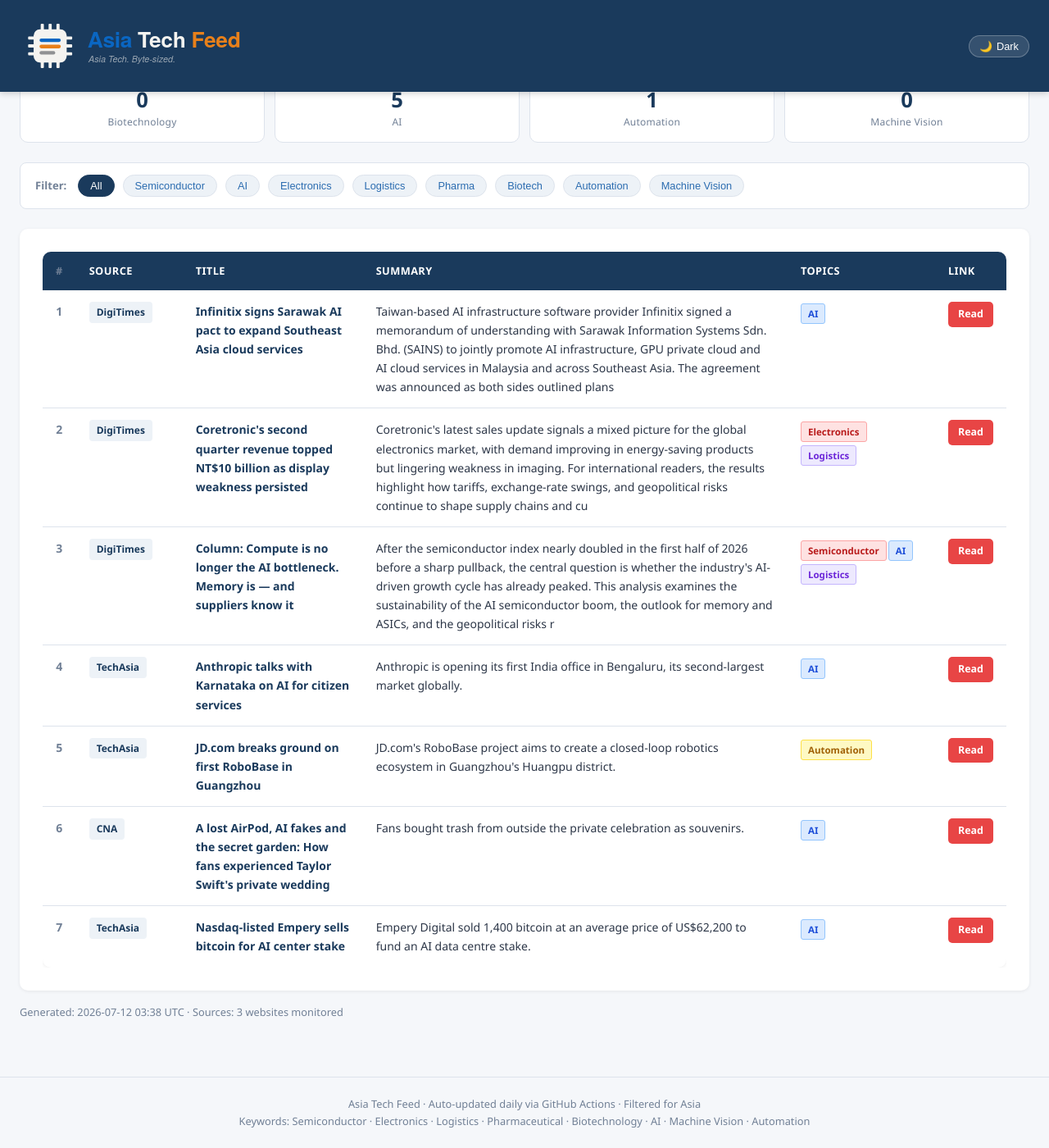
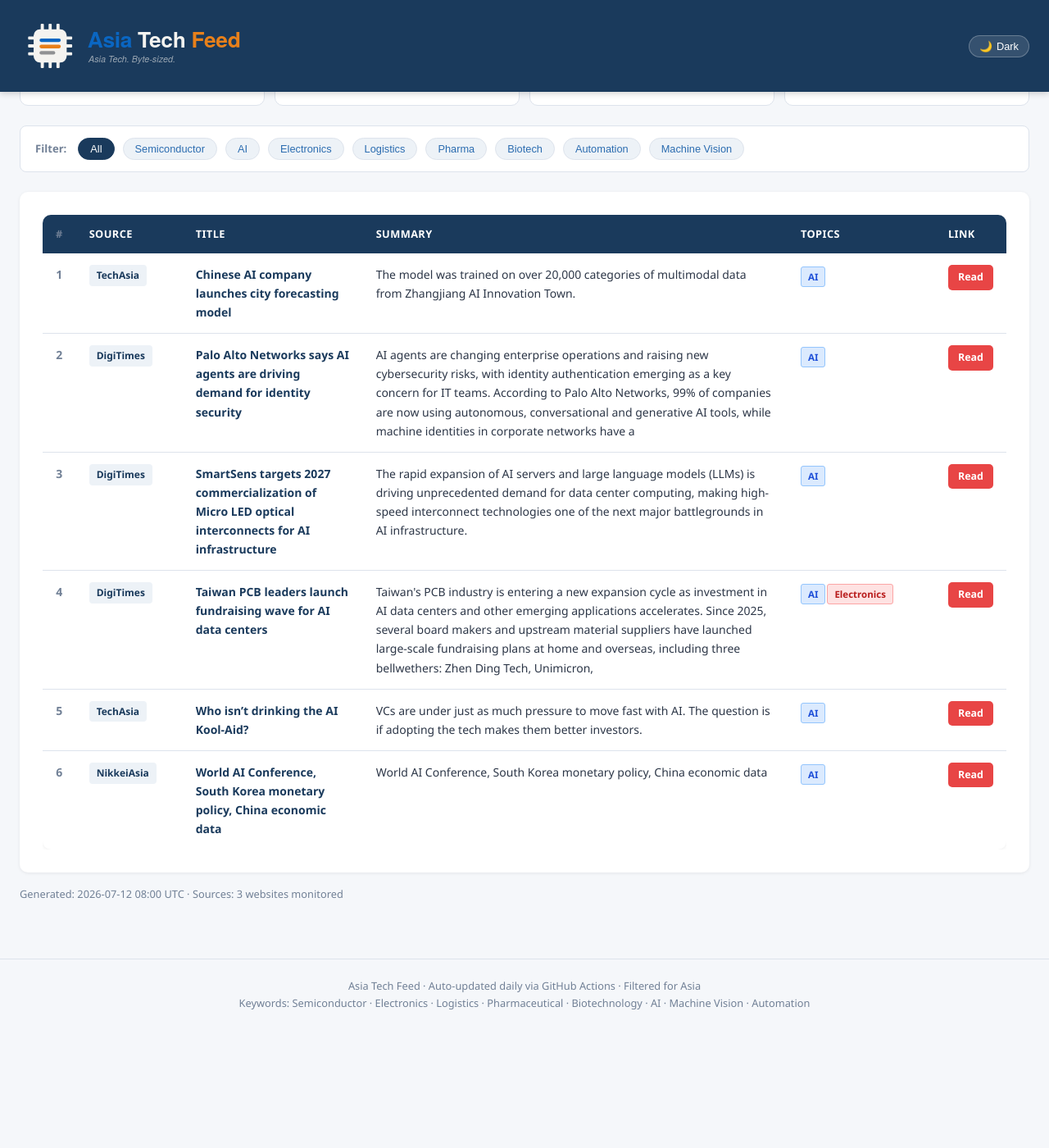
Before and after one commit to asiatechfeed/Asia-Tech-Feed, a Jekyll site: the page built from _posts/2026-07-12-asia-tech-news-digest.md, in a window 1280 px wide and 1400 px high, scrolled down 568 px. Shown: the whole window at 82% size. Built offline with Jekyll 4.4.1, drawn with Linux system fonts in a browser that asks for light colours; a script that is not in the unit is left out; after the commit the page ends 1825 px from its top, so only the background shows below that; some of the changed text lies outside the part shown.

Commit message:
📰 News digest 2026-07-12 (6 articles)

```diff
--- a/_posts/2026-07-12-asia-tech-news-digest.md
+++ b/_posts/2026-07-12-asia-tech-news-digest.md
@@ -1,16 +1,16 @@
 ---
 layout: post
 title: "Asia Tech News Digest - July 12, 2026"
-date: 2026-07-12 11:38:38 +0800
-articles_count: 7
+date: 2026-07-12 16:00:53 +0800
+articles_count: 6
 sources_count: 3
-sources: ["CNA", "DigiTimes", "TechAsia"]
+sources: ["DigiTimes", "NikkeiAsia", "TechAsia"]
 csv_file: /assets/data/news-2026-07-12.tsv
-featured_title: "Infinitix signs Sarawak AI pact to expand Southeast Asia cloud services"
-featured_url: "https://www.digitimes.com/news/a20260710PD221/infrastructure-asia-government-software-gpu.html"
-featured_source: "DigiTimes"
-featured_summary: "Taiwan-based AI infrastructure software provider Infinitix signed a memorandum of understanding with Sarawak Information Systems Sdn. Bhd. (SAINS) to jointly promote AI infrastructure, GPU private cloud and AI cloud services in Malaysia and across Southeast Asia. The agreement was announced as both sides outlined plans"
-featured_image: "https://img.digitimes.com/newsshow/20260710pd221_files/3_b.jpg"
+featured_title: "Chinese AI company launches city forecasting model"
+featured_url: "https://www.techinasia.com/google-cloud-ai-startup-lovable-expand-multiyear-partnership-sources"
+featured_source: "TechAsia"
+featured_summary: "The model was trained on over 20,000 categories of multimodal data from Zhangjiang AI Innovation Town."
+featured_image: ""
 ---
 
 <table class="news-table">
@@ -27,59 +27,51 @@ featured_image: "https://img.digitimes.com/newsshow/20260710pd221_files/3_b.jpg"
 <tbody>
 <tr>
   <td class="col-num">1</td>
-  <td class="col-source"><span class="source-badge">DigiTimes</span></td>
-  <td class="col-title"><span class="article-title">Infinitix signs Sarawak AI pact to expand Southeast Asia cloud services</span></td>
-  <td class="col-summary">Taiwan-based AI infrastructure software provider Infinitix signed a memorandum of understanding with Sarawak Information Systems Sdn. Bhd. (SAINS) to jointly promote AI infrastructure, GPU private cloud and AI cloud services in Malaysia and across Southeast Asia. The agreement was announced as both sides outlined plans</td>
+  <td class="col-source"><span class="source-badge">TechAsia</span></td>
+  <td class="col-title"><span class="article-title">Chinese AI company launches city forecasting model</span></td>
+  <td class="col-summary">The model was trained on over 20,000 categories of multimodal data from Zhangjiang AI Innovation Town.</td>
   <td class="col-tags"><span class="tag ai">AI</span></td>
-  <td class="col-link"><a class="btn-link" href="https://www.digitimes.com/news/a20260710PD221/infrastructure-asia-government-software-gpu.html" target="_blank" rel="noopener">Read</a></td>
+  <td class="col-link"><a class="btn-link" href="https://www.techinasia.com/google-cloud-ai-startup-lovable-expand-multiyear-partnership-sources" target="_blank" rel="noopener">Read</a></td>
 </tr>
 <tr>
   <td class="col-num">2</td>
   <td class="col-source"><span class="source-badge">DigiTimes</span></td>
-  <td class="col-title"><span class="article-title">Coretronic's second quarter revenue topped NT$10 billion as display weakness persisted</span></td>
-  <td class="col-summary">Coretronic's latest sales update signals a mixed picture for the global electronics market, with demand improving in energy-saving products but lingering weakness in imaging. For international readers, the results highlight how tariffs, exchange-rate swings, and geopolitical risks continue to shape supply chains and cu</td>
-  <td class="col-tags"><span class="tag semi">Electronics</span><span class="tag logis">Logistics</span></td>
-  <td class="col-link"><a class="btn-link" href="https://www.digitimes.com/news/a20260710PD220/revenue-coretronic-shipments-electronics-monitor.html" target="_blank" rel="noopener">Read</a></td>
+  <td class="col-title"><span class="article-title">Palo Alto Networks says AI agents are driving demand for identity security</span></td>
+  <td class="col-summary">AI agents are changing enterprise operations and raising new cybersecurity risks, with identity authentication emerging as a key concern for IT teams. According to Palo Alto Networks, 99% of companies are now using autonomous, conversational and generative AI tools, while machine identities in corporate networks have a</td>
+  <td class="col-tags"><span class="tag ai">AI</span></td>
+  <td class="col-link"><a class="btn-link" href="https://www.digitimes.com/news/a20260710PD204/palo-alto-networks-cybersecurity-security-expansion-software.html" target="_blank" rel="noopener">Read</a></td>
 </tr>
 <tr>
   <td class="col-num">3</td>
   <td class="col-source"><span class="source-badge">DigiTimes</span></td>
-  <td class="col-title"><span class="article-title">Column: Compute is no longer the AI bottleneck. Memory is — and suppliers know it</span></td>
-  <td class="col-summary">After the semiconductor index nearly doubled in the first half of 2026 before a sharp pullback, the central question is whether the industry's AI-driven growth cycle has already peaked. This analysis examines the sustainability of the AI semiconductor boom, the outlook for memory and ASICs, and the geopolitical risks r</td>
-  <td class="col-tags"><span class="tag semi">Semiconductor</span><span class="tag ai">AI</span><span class="tag logis">Logistics</span></td>
-  <td class="col-link"><a class="btn-link" href="https://www.digitimes.com/news/a20260710PD213/market-2026-capacity-demand-growth.html" target="_blank" rel="noopener">Read</a></td>
+  <td class="col-title"><span class="article-title">SmartSens targets 2027 commercialization of Micro LED optical interconnects for AI infrastructure</span></td>
+  <td class="col-summary">The rapid expansion of AI servers and large language models (LLMs) is driving unprecedented demand for data center computing, making high-speed interconnect technologies one of the next major battlegrounds in AI infrastructure.</td>
+  <td class="col-tags"><span class="tag ai">AI</span></td>
+  <td class="col-link"><a class="btn-link" href="https://www.digitimes.com/news/a20260709PD217/expansion-language-data-center-photonics-demand.html" target="_blank" rel="noopener">Read</a></td>
 </tr>
 <tr>
   <td class="col-num">4</td>
-  <td class="col-source"><span class="source-badge">TechAsia</span></td>
-  <td class="col-title"><span class="article-title">Anthropic talks with Karnataka on AI for citizen services</span></td>
-  <td class="col-summary">Anthropic is opening its first India office in Bengaluru, its second-largest market globally.</td>
-  <td class="col-tags"><span class="tag ai">AI</span></td>
-  <td class="col-link"><a class="btn-link" href="https://www.techinasia.com/anthropic-opens-seoul-office-as-korea-adoption-grows" target="_blank" rel="noopener">Read</a></td>
+  <td class="col-source"><span class="source-badge">DigiTimes</span></td>
+  <td class="col-title"><span class="article-title">Taiwan PCB leaders launch fundraising wave for AI data centers</span></td>
+  <td class="col-summary">Taiwan's PCB industry is entering a new expansion cycle as investment in AI data centers and other emerging applications accelerates. Since 2025, several board makers and upstream material suppliers have launched large-scale fundraising plans at home and overseas, including three bellwethers: Zhen Ding Tech, Unimicron,</td>
+  <td class="col-tags"><span class="tag ai">AI</span><span class="tag semi">Electronics</span></td>
+  <td class="col-link"><a class="btn-link" href="https://www.digitimes.com/news/a20260709PD222/pcb-taiwan-data-fundraising-expansion.html" target="_blank" rel="noopener">Read</a></td>
 </tr>
 <tr>
   <td class="col-num">5</td>
   <td class="col-source"><span class="source-badge">TechAsia</span></td>
-  <td class="col-title"><span class="article-title">JD.com breaks ground on first RoboBase in Guangzhou</span></td>
-  <td class="col-summary">JD.com's RoboBase project aims to create a closed-loop robotics ecosystem in Guangzhou's Huangpu district.</td>
-  <td class="col-tags"><span class="tag auto">Automation</span></td>
-  <td class="col-link"><a class="btn-link" href="https://www.techinasia.com/jd-com-controlled-deppon-logistics-to-delist-from-shanghai-exchange" target="_blank" rel="noopener">Read</a></td>
+  <td class="col-title"><span class="article-title">Who isn’t drinking the AI Kool-Aid?</span></td>
+  <td class="col-summary">VCs are under just as much pressure to move fast with AI. The question is if adopting the tech makes them better investors.</td>
+  <td class="col-tags"><span class="tag ai">AI</span></td>
+  <td class="col-link"><a class="btn-link" href="https://www.techinasia.com/isnt-drinking-ai-koolaid" target="_blank" rel="noopener">Read</a></td>
 </tr>
 <tr>
   <td class="col-num">6</td>
-  <td class="col-source"><span class="source-badge">CNA</span></td>
-  <td class="col-title"><span class="article-title">A lost AirPod, AI fakes and the secret garden: How fans experienced Taylor Swift's private wedding</span></td>
-  <td class="col-summary">Fans bought trash from outside the private celebration as souvenirs.</td>
+  <td class="col-source"><span class="source-badge">NikkeiAsia</span></td>
+  <td class="col-title"><span class="article-title">World AI Conference, South Korea monetary policy, China economic data</span></td>
+  <td class="col-summary">World AI Conference, South Korea monetary policy, China economic data</td>
   <td class="col-tags"><span class="tag ai">AI</span></td>
-  <td class="col-link"><a class="btn-link" href="https://www.channelnewsasia.com/entertainment/taylor-swift-wedding-6248686" target="_blank" rel="noopener">Read</a></td>
-</tr>
-<tr>
-  <td class="col-num">7</td>
-  <td class="col-source"><span class="source-badge">TechAsia</span></td>
-  <td class="col-title"><span class="article-title">Nasdaq-listed Empery sells bitcoin for AI center stake</span></td>
-  <td class="col-summary">Empery Digital sold 1,400 bitcoin at an average price of US$62,200 to fund an AI data centre stake.</td>
-  <td class="col-tags"><span class="tag ai">AI</span></td>
-  <td class="col-link"><a class="btn-link" href="https://www.techinasia.com/usbased-ev-firm-volcon-raises-500m-bitcoin-treasury-strategy" target="_blank" rel="noopener">Read</a></td>
+  <td class="col-link"><a class="btn-link" href="https://asia.nikkei.com/spotlight/your-week-in-asia/world-ai-conference-south-korea-monetary-policy-china-economic-data" target="_blank" rel="noopener">Read</a></td>
 </tr>
 </tbody>
 </table>
```
Also changed, not shown: _data/seen_urls.json (+7 -1 lines), _digest_meta.json (+20 -20 lines), assets/data/news-2026-07-12.tsv (+6 -7 lines), assets/data/search-index.json.
